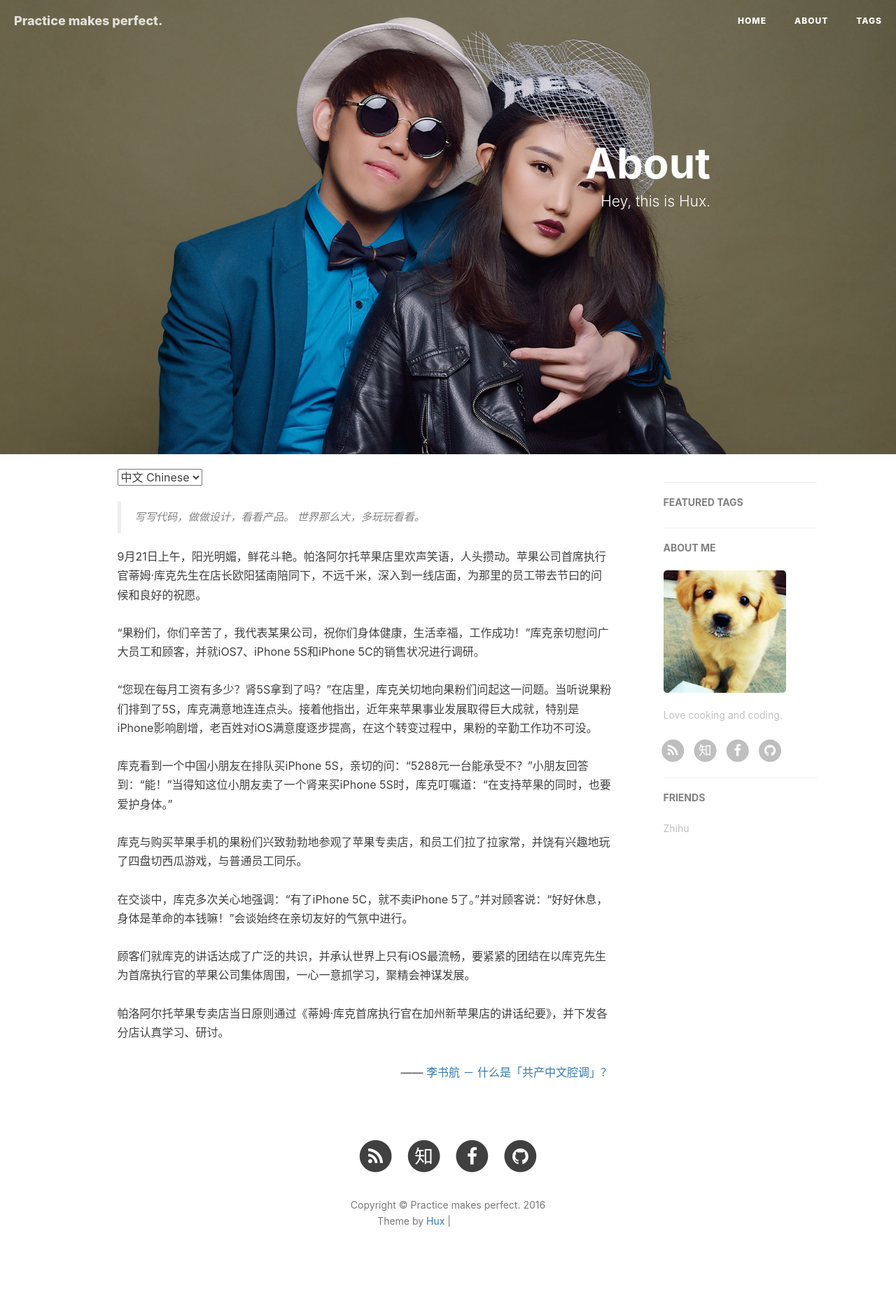
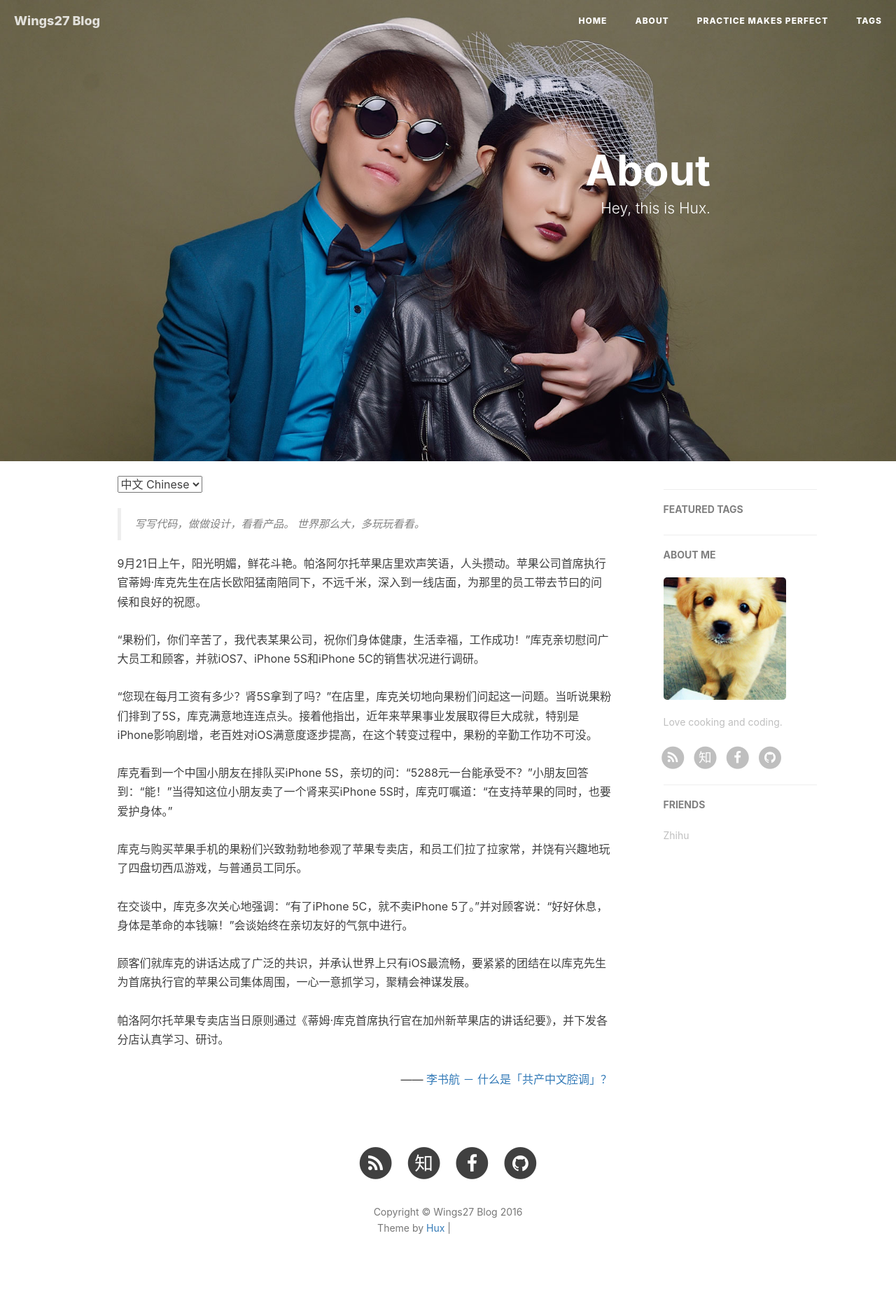
Before and after one commit to wings27/wings27.github.io, a Jekyll site: the page built from about.html, in a window 1280 px wide. Shown: the whole page at 70% size. Built offline with Jekyll 4.4.1, drawn with Linux system fonts in a browser that asks for light colours; nearby versions of some CDN libraries; comment, search, counter and statistics services are not loaded; grey boxes are pictures that could not be loaded.

Commit message:
small fixes

```diff
--- a/_config.yml
+++ b/_config.yml
@@ -1,5 +1,5 @@
 # Site settings
-title: Practice makes perfect.
+title: Wings27 Blog
 SEOTitle: Wings27 Blog | Practice makes perfect.
 header-img: img/home-bg.jpg
 email: wenqs27@gmail.com
--- a/css/hux-blog.css
+++ b/css/hux-blog.css
@@ -411,7 +411,7 @@ pre code {
 }
 @media only screen and (min-width: 768px) {
   .intro-header .site-heading {
-    padding: 200px 0 350px 0;
+    padding: 210px 0 350px 0;
   }
 }
 .intro-header .site-heading,
@@ -421,7 +421,7 @@ pre code {
 .intro-header .site-heading h1,
 .intro-header .page-heading h1 {
   margin-top: 0;
-  font-size: 30px;
+  font-size: 25px;
 }
 .intro-header .site-heading .subheading,
 .intro-header .page-heading .subheading {
--- a/index.html
+++ b/index.html
@@ -1,5 +1,6 @@
 ---
 layout: page
+title:      "Practice makes perfect"
 description: "--The wheels I reinvented."
 ---
 
--- a/less/hux-blog.less
+++ b/less/hux-blog.less
@@ -374,7 +374,7 @@ pre code{
 	.site-heading{
 		padding: 95px 0 70px;
 		@media only screen and (min-width: 768px) {
-			padding: 200px 0 350px 0;
+			padding: 210px 0 350px 0;
 		}
 	}
 	.site-heading,
@@ -382,7 +382,7 @@ pre code{
 		text-align: right;
 		h1 {
 			margin-top: 0;
-			font-size: 30px;
+			font-size: 25px;
 		}
 		.subheading {
 			.sans-serif;
```
Also changed, not shown: css/hux-blog.min.css.
